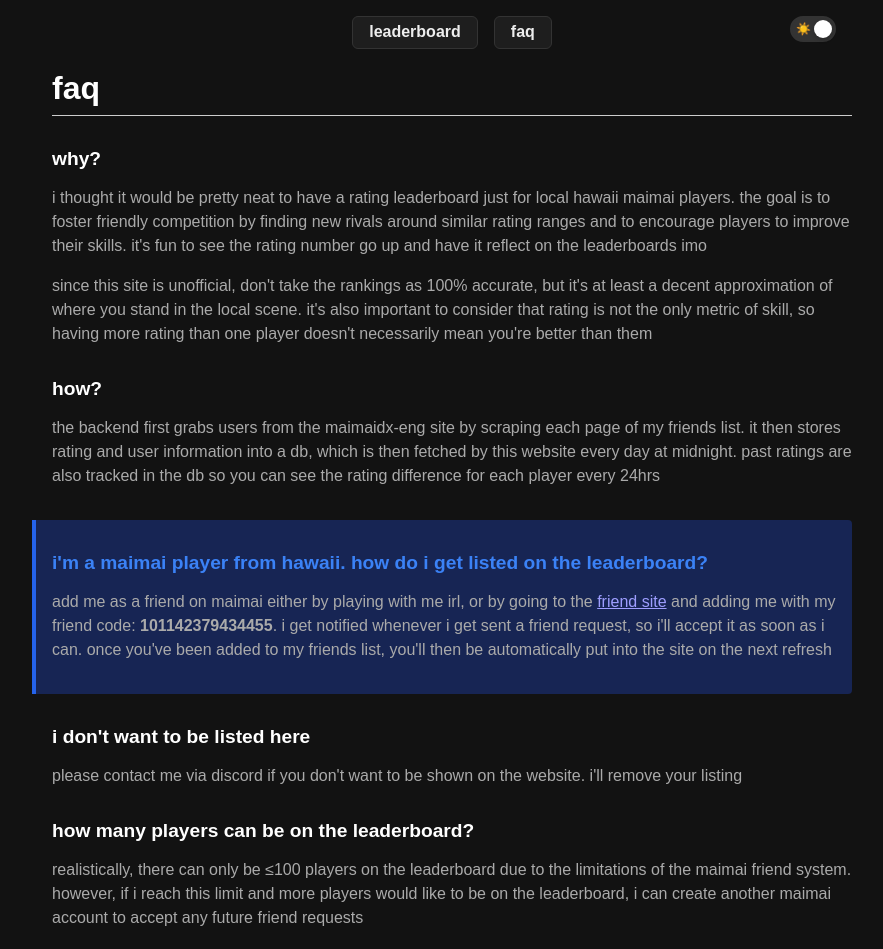
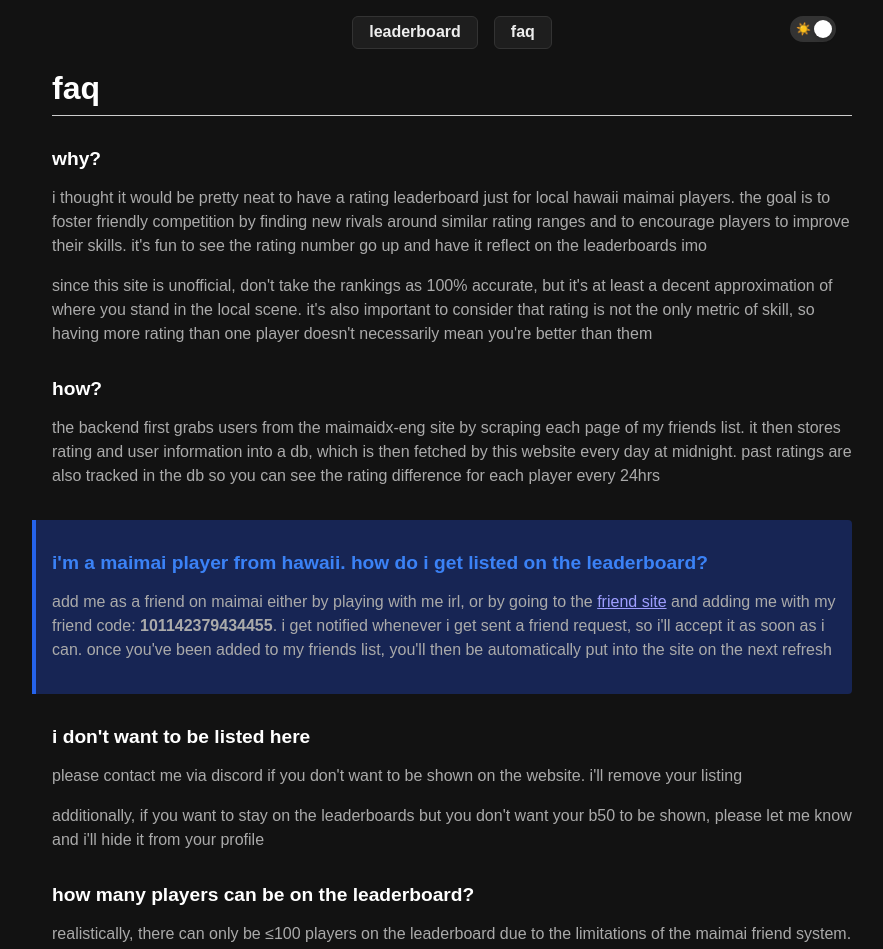
Before and after one commit to min-808/rating-site, a Next.js app: page /faq in a window 1280 px wide. Shown: the top 949 px of the page, without its empty margins (188-1071 px from the left). Built offline with nearby package versions, Linux system fonts and the light colour scheme.

Commit message:
add faq disclaimer

```diff
--- a/src/app/faq/page.tsx
+++ b/src/app/faq/page.tsx
@@ -56,6 +56,9 @@ export default function Faq() {
         <>
             <p>
                 please contact me via discord if you don't want to be shown on the website. i'll remove your listing
+            </p>
+            <p>
+                additionally, if you want to stay on the leaderboards but you don't want your b50 to be shown, please let me know and i'll hide it from your profile
             </p>
         </>
       ),
```
